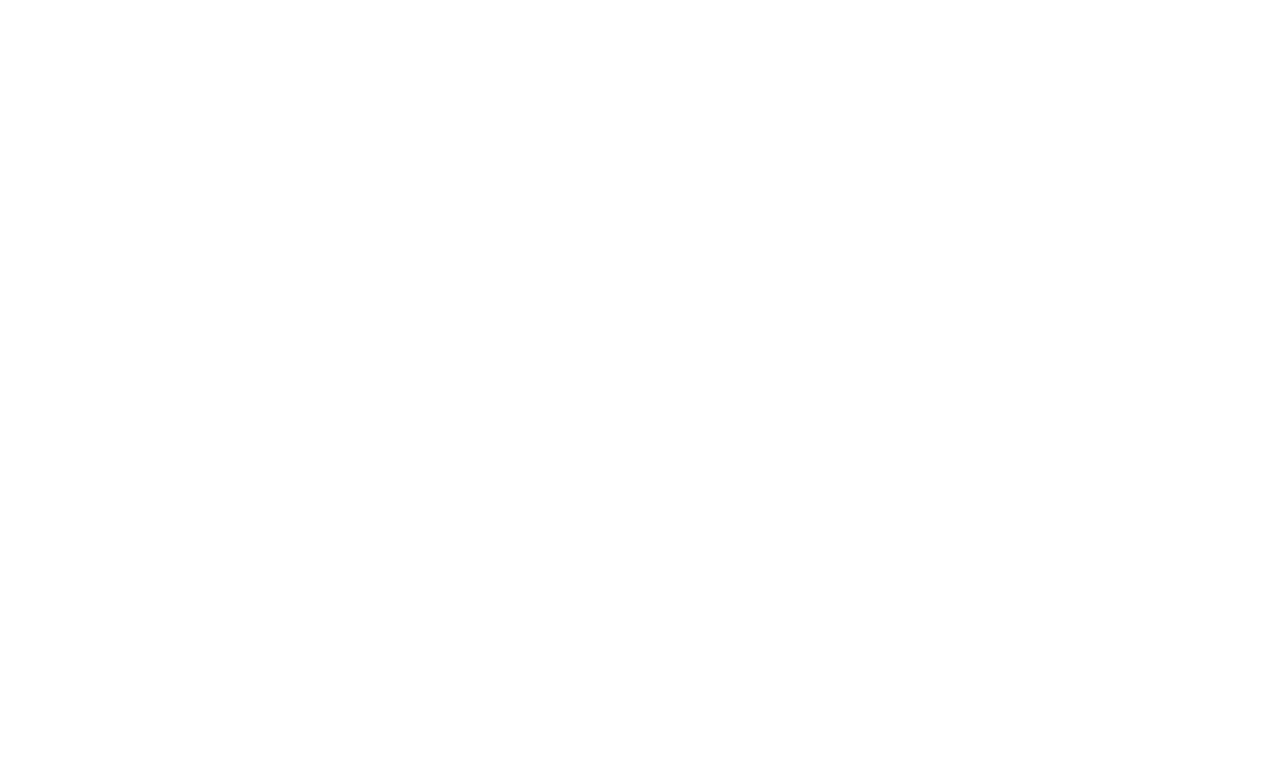
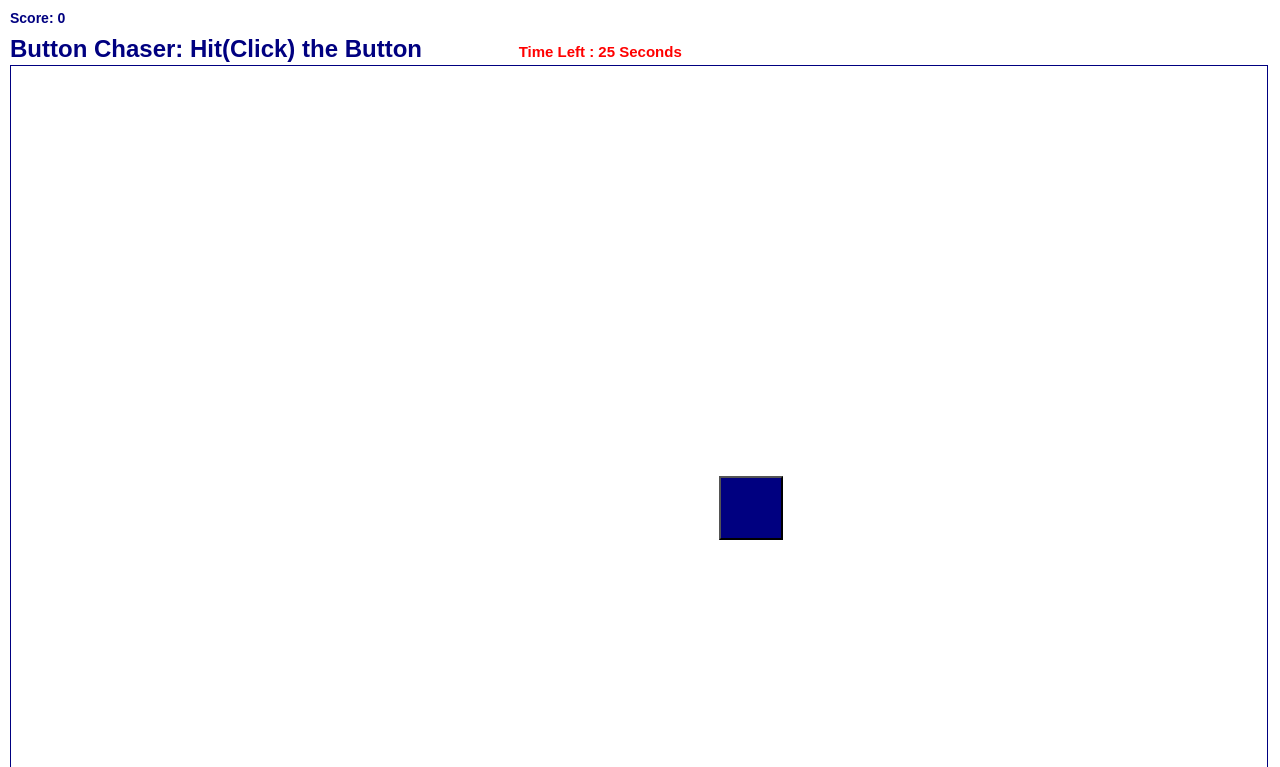
Before and after one commit to shankarghimire/my-button-chaser, a plain HTML site: page index.html in a window 1280 px wide. Shown: the top 767 px of the page. Drawn offline with Linux system fonts and the light colour scheme.

Commit message:
Completes First version of the game

```diff
--- a/css/buttonchaser.css
+++ b/css/buttonchaser.css
@@ -0,0 +1,61 @@
+*{
+    box-sizing: border-box;
+}
+
+body,div,p{
+    margin: 0;
+    padding: 0;
+    font-family: Arial, Helvetica, sans-serif;
+}
+
+
+#scoreLabel{
+    font-family: Arial, Helvetica, sans-serif;
+    font-size: 14px;
+    color: navy;
+    font-weight: bold;
+    position: absolute;
+    top: 10px;
+    left: 10px;
+    height: 25px;
+}
+
+#pageTitle{
+    font-family: Arial, Helvetica, sans-serif;
+    font-size: 24px;
+    font-weight: bold;
+    color: navy;
+    position: absolute;
+    top: 35px;
+    left: 10px;
+    height: 25px;
+}
+
+#gameArea{
+    position: absolute;
+    top: 65px;
+    left: 10px;
+    border: 1px solid navy;
+}
+
+#dot{
+    position: absolute;
+    top: 25px;
+    left: 25px;
+    background-color: navy;
+    width: 64px;
+    height: 64px;
+}
+
+/* #timeIndicator{
+    position: absolute;
+    top: 35px;
+    left: 500px;
+    font-size: 24px;
+    font-weight: bold;
+    color: navy;
+} */
+
+p{
+    /* border: 1px solid #ff0000; */
+}
--- a/index.html
+++ b/index.html
@@ -3,9 +3,19 @@
 <head>
     <meta charset="UTF-8">
     <meta name="viewport" content="width=device-width, initial-scale=1.0">
-    <title>Document</title>
+    <link rel="stylesheet" href="css/buttonchaser.css">
+    <title>Button Chaser</title>
 </head>
 <body>
+    <div id="scoreLabel">Score: 0 <span id="gameOver"></span> </div>
+    <div id="pageTitle">
+       <p> Button Chaser: Hit(Click) the Button <span id="timeIndicator">Time Left:</span> </p>
+    </div>
 
+    <div id="gameArea">
+        <button id="dot"></button>
+    </div>
+
+    <script src="js/buttonchaser.js"></script>
 </body>
 </html>
--- a/js/buttonchaser.js
+++ b/js/buttonchaser.js
@@ -0,0 +1,87 @@
+var score = 0;
+var aWidth;
+var aHeight;
+var pWidth;
+var pHeight;
+var timer; //for game loop
+var iterations = 0;
+var totalTime = 31;
+var timeLeft = 0;
+
+//variables to hold DOM
+var gameArea;
+var dot;
+var scoreLabel;
+var gameOver;
+var timeIndicator;
+
+
+window.addEventListener('load',setGameAreaBounds);
+window.addEventListener('resize',setGameAreaBounds);
+
+function setGameAreaBounds(){
+    gameArea = document.getElementById('gameArea');
+    dot = document.getElementById('dot');
+    scoreLabel = document.getElementById('scoreLabel');
+    gameOver = document.getElementById('gameOver');
+    timeIndicator = document.getElementById('timeIndicator');
+
+    //Gets width and height of the screen
+    aWidth = window.innerWidth;
+    aHeight = window.innerHeight;
+
+    //sets the height and
+    pWidth = aWidth - 22;
+    pHeight = aHeight - 97;
+
+
+    gameArea.style.width = pWidth + 'px';
+    gameArea.style.height = pHeight + 'px';
+
+    console.log("pWidth: " + pWidth + ", pHeight: " + pHeight);
+
+    timeIndicator.style.color ='red';
+    timeIndicator.style.paddingLeft = '90px';
+    timeIndicator.style.fontSize = '15px';
+//    timeIndicator.style.top = '35px';
+    dot.addEventListener('click',detectHit);
+
+    pWidth -= 74;
+    pHeight -= 74;
+
+    timeLeft = totalTime;
+    timeIndicator.innerHTML ="Time Left: " +  timeLeft + " Seconds";
+    moveDot();
+
+}
+
+function detectHit(){
+    score += 1;
+    scoreLabel.innerHTML = "Score: " + score;
+}
+
+function moveDot(){
+    var x = Math.floor(Math.random() * pWidth);
+    var y = Math.floor(Math.random() * pHeight);
+    if(x < 10){
+        x = 10;
+    }
+    if(y < 10){
+        y = 10;
+    }
+    dot.style.left = x + 'px';
+    dot.style.top = y + 'px';
+    if(iterations < 30){
+        timer = setTimeout("moveDot()",1000);
+        timeLeft -=1;
+        timeIndicator.innerHTML = "Time Left : " + timeLeft + " Seconds";
+    }
+    else{
+        gameOver.innerHTML = "    Game Over!";
+        gameOver.style.color = '#ff0000';
+        timeIndicator.innerHTML = "Time Left : " + 0 + " Seconds";
+        dot.removeEventListener('click',detectHit);
+        clearTimeout(timer);
+    }
+    iterations++;
+}
```
